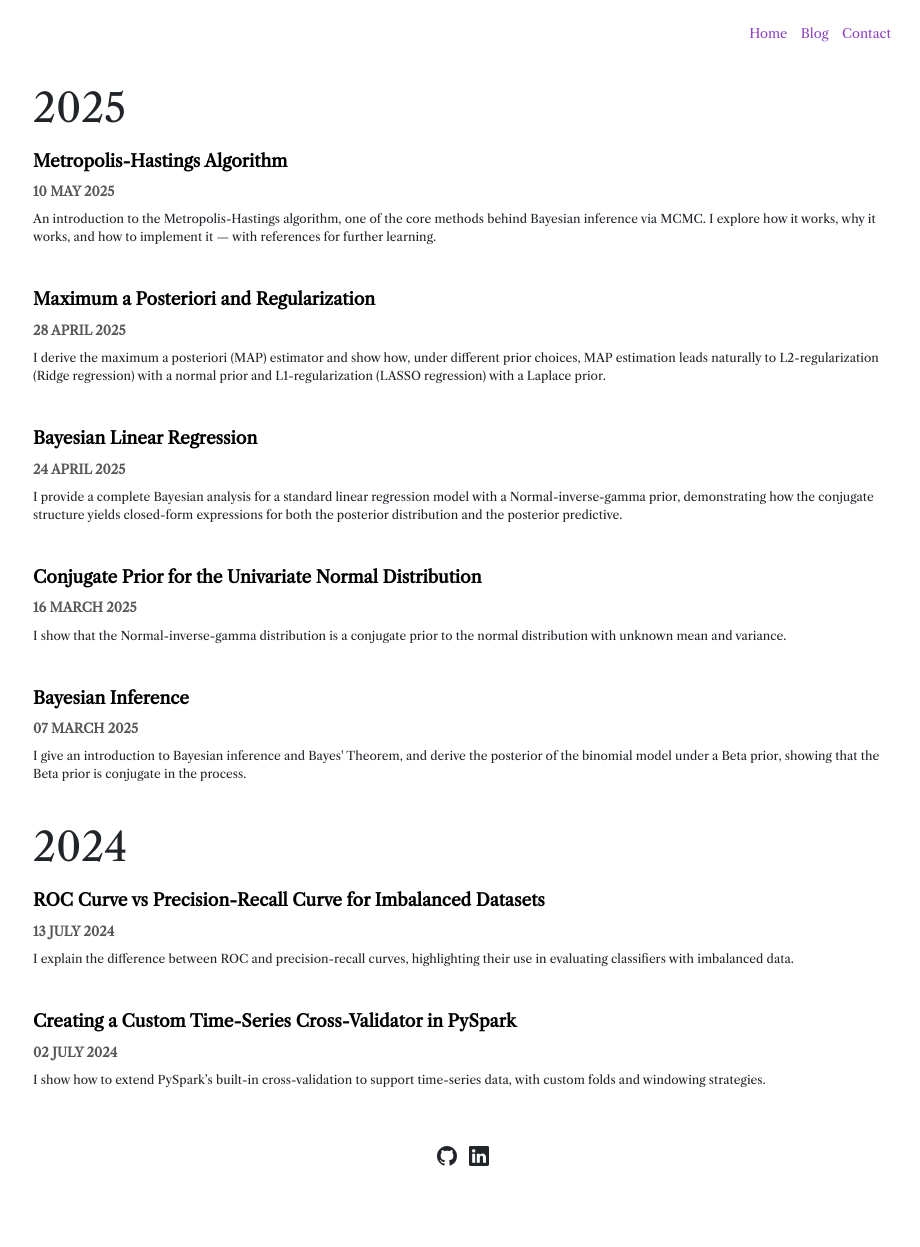
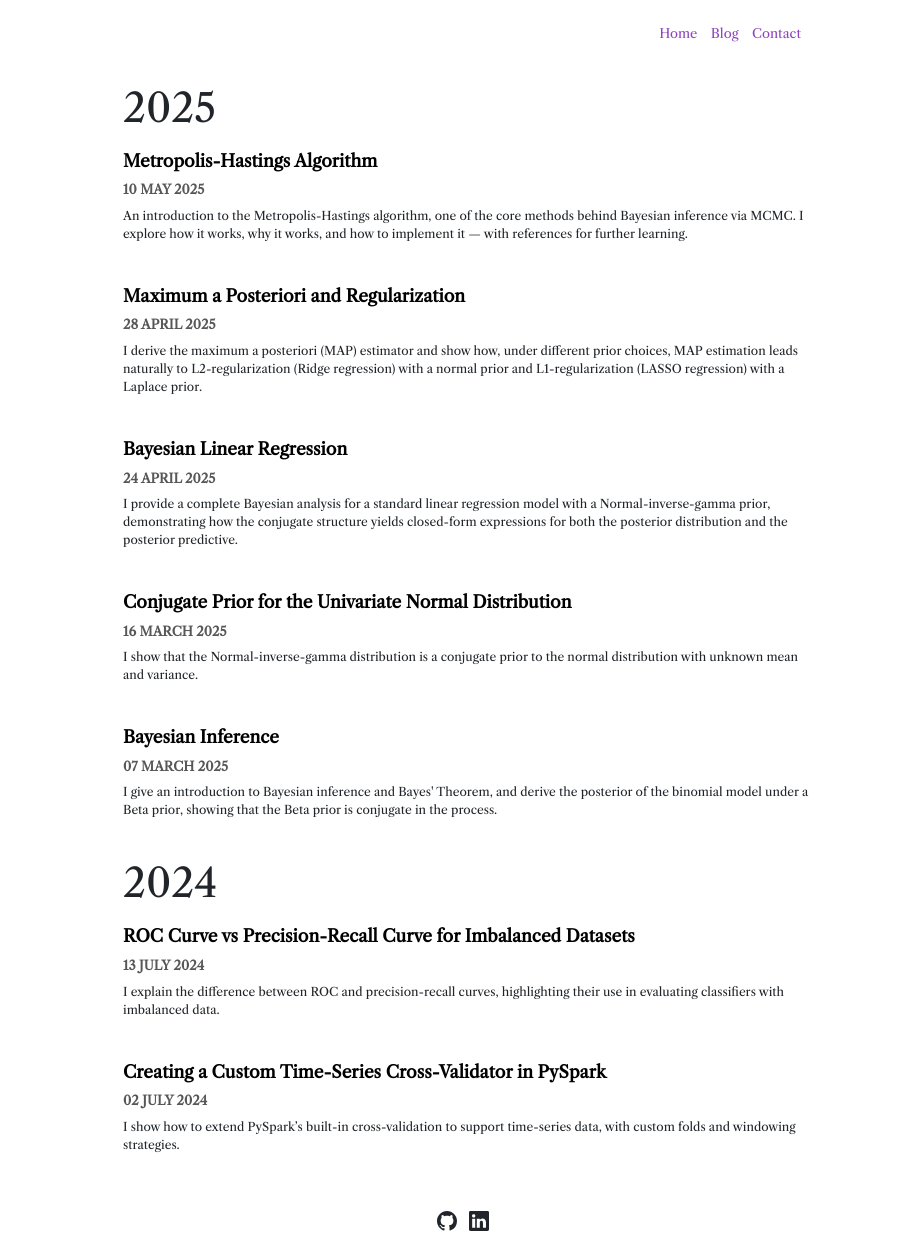
Before and after one commit to maja-burrack/maja-burrack.github.io, a Jekyll site: the page built from pages/blog.md, in a window 1280 px wide. Shown: the whole page, without its empty margins (173-1093 px from the left). Built offline with Jekyll 4.4.1, drawn with Linux system fonts in a browser that asks for light colours; before the commit the page ends 1182 px from its top, so only the background shows below that.

Commit message:
changed window size

```diff
--- a/_sass/_main.scss
+++ b/_sass/_main.scss
@@ -28,14 +28,14 @@ body {
 .custom-container {
   flex: 1;
   // overflow: auto;
-  max-width: 900px;
+  max-width: 720px;
   width: 100%; /* Adjust max-width as needed */
   margin: 0 auto; /* Center the container */
   padding-top: 1.5rem
 }
 
 .post-container {
-  max-width: 900px;
+  max-width: 720px;
   width: 100%; /* Adjust max-width as needed */
   margin: 0 auto; /* Center the container */
   text-align: left;
```
